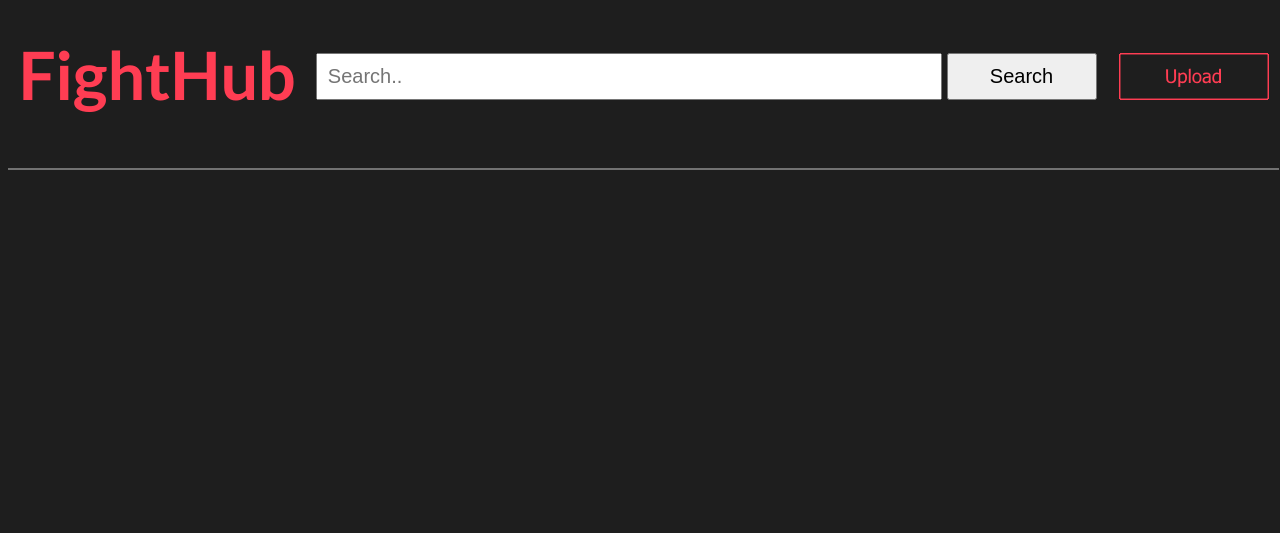
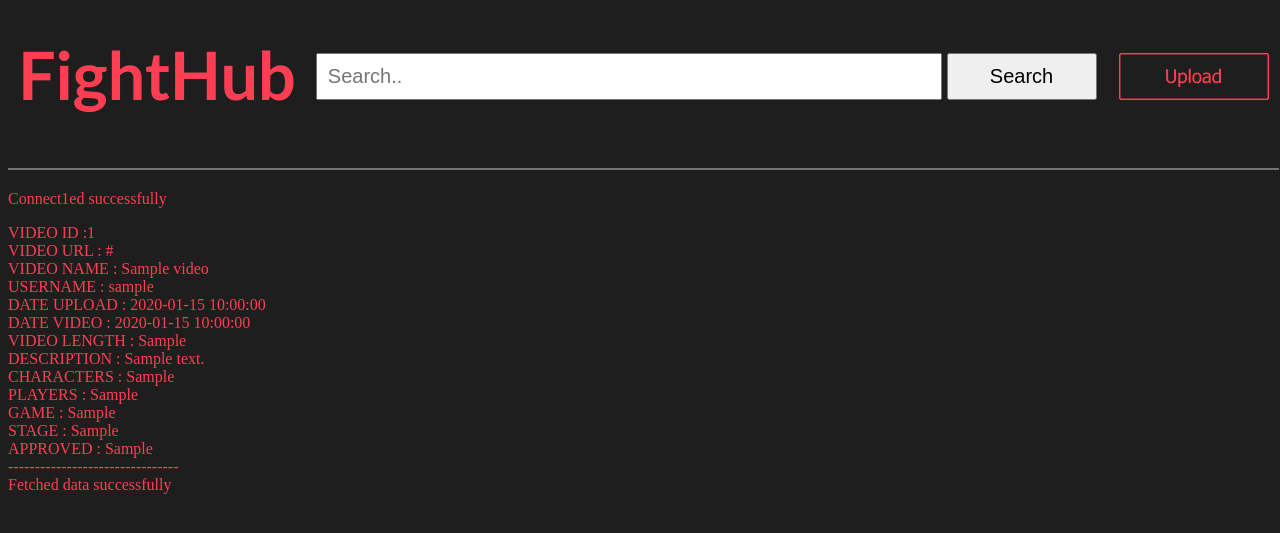
Before and after one commit to ClaytonWWilson/FightHub, a PHP site: page /?query=1 in a window 1280 px wide. Shown: the top 533 px of the page. Run offline with PHP 8.4, Linux system fonts and the light colour scheme; tables that the repository leaves empty or names only in its code hold one stand-in row (values such as "Sample post").

Commit message:
index.php now gets 10 rows from video table and prints them sorted by date

```diff
--- a/index.php
+++ b/index.php
@@ -10,12 +10,75 @@
             <input type="text" name="query" class="search" placeholder="Search..">
             <input type="submit" name="submit" class="submit" value="Search">
             <a href="upload.php"><img src="images/upload.png" class="upload" alt="upload"></a>
-        </form>
+	</form>
+
+	<!-- code for connecting to mysql -->
+	<?php
+function writeEntryforIndex() {
+
+	$servername = "localhost";
+    	$username = "fighthubuser";
+    	$password = "cC33dC8W";
+	$database = "fighthubdata";
+
+	 // Create MySQL connection
+	 $conn = mysqli_connect($servername, $username, $password, "fighthubdata");
+
+	 // Check connection - if it fails, output will include the error message
+	if (!$conn) {
+		echo 'death';
+	 	die('<p>Connection failed: <p>' . mysql_error());
+	 }
+
+	 echo '<font color="#FF3D5"><p>Connect1ed successfully</p></font>';
+
+	// $sql = 'SELECT video_id, video_url, video_name, username, date_upload, date_video, video_length, description, characters, players, game, stage, approved FROM video';
+
+	 //$sql = 'select * from video';
+  	// mysqli_select_db('fighthubdata');
+	 //echo 'hello';
+	 $retval = mysqli_query( $conn, "select * from video order by date_video DESC ");
+	//echo 'test';
+	 if(!$retval ) {
+		 //echo '<p>death</p>'
+		 die('Could not get data: ' . mysqli_error());
+
+	 }
+	 //echo '<font color="blue">not death</font>';
+
+	 $search = $_GET['query'];
+	 $i = 0;
+
+	 while($row = mysqli_fetch_array($retval, MYSQLI_ASSOC)) {
+
+		 if($i > 9){
+			break;
+		 }
+
+		echo "<font color='#FF3D53'> VIDEO ID :{$row['video_id']}  <br> ".
+		"VIDEO URL : {$row['video_url']} <br> ".
+		"VIDEO NAME : {$row['video_name']} <br> ".
+		"USERNAME : {$row['username']} <br> ".
+		"DATE UPLOAD : {$row['date_upload']} <br> ".
+		"DATE VIDEO : {$row['date_video']} <br> ".
+		"VIDEO LENGTH : {$row['video_length']} <br> ".
+		"DESCRIPTION : {$row['description']} <br> ".
+		"CHARACTERS : {$row['characters']} <br> ".
+		"PLAYERS : {$row['players']} <br> ".
+		"GAME : {$row['game']} <br> ".
+		"STAGE : {$row['stage']} <br> ".
+		"APPROVED : {$row['approved']} <br> ".
+		"--------------------------------<br></font>";
 
 
+		echo "<font color='#FF3D53'>Fetched data successfully\n</font>";
+		mysqli_close($conn);
+		$i++;
+	 }
+}
+	writeEntryforIndex();
 
-
-
+	?>
         <!-- This is where php code for loading preview videos below the titlebar will go -->
     </body>
 </html>
```
Also changed, not shown: 1 other file.
